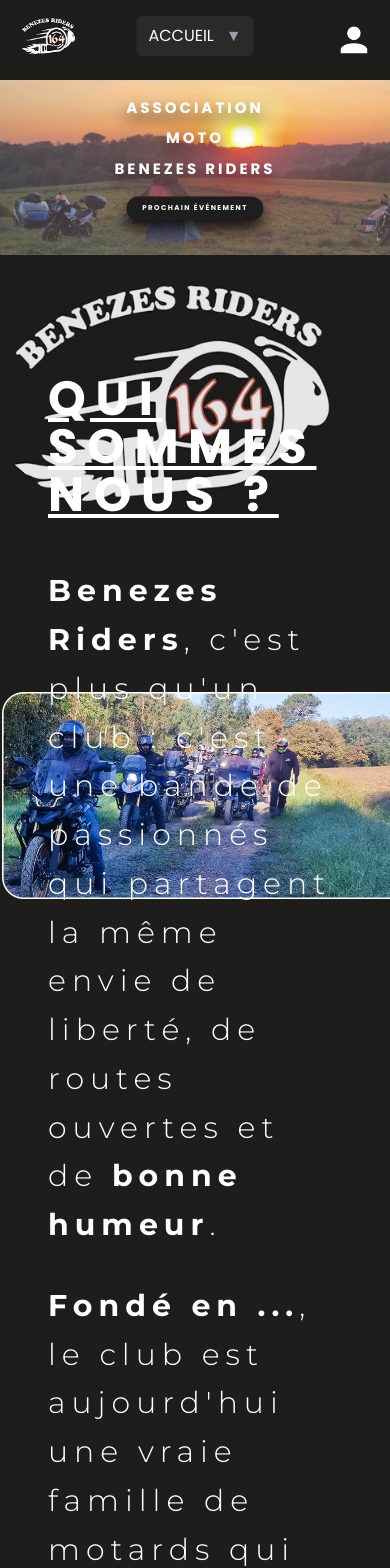
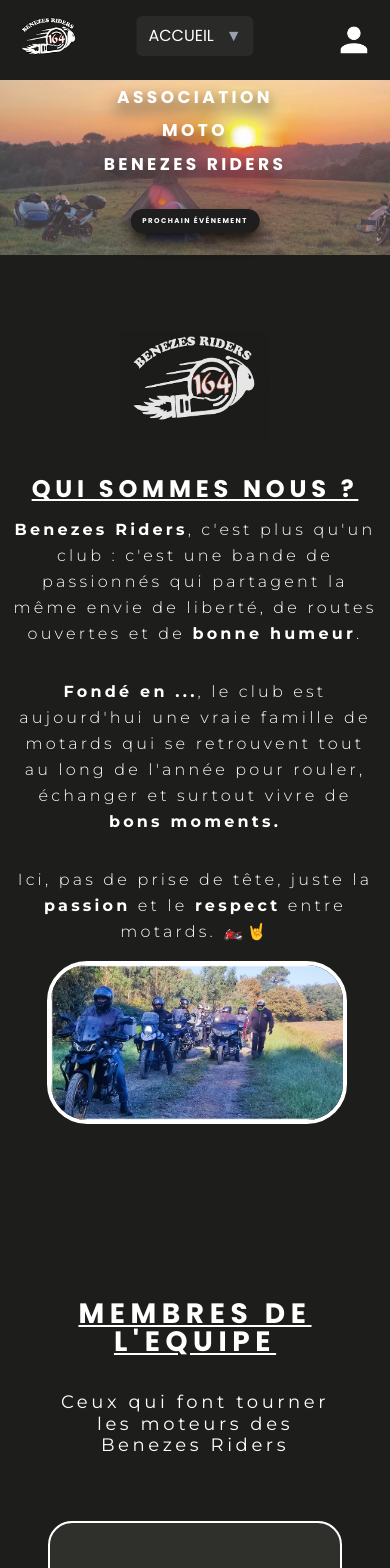
Before and after one commit to ewenlarrieu/Benezes-Riders, a React (Vite) app in the folder client/: page /home in a window 390 px wide. Shown: the top 1568 px of the page. Built offline with nearby package versions, Linux system fonts and the light colour scheme.

Commit message:
About section responsive et ajout de la section membre de l equipe

```diff
--- a/client/src/Home.jsx
+++ b/client/src/Home.jsx
@@ -38,16 +38,10 @@
 
         {/* About Section */}
         <section className="about-section relative mt-10 bg-[#1D1D1B] min-h-[700px] py-20 px-12">
-          {/* Logo */}
           <img
             src="/img/Logo-2.png"
             alt="logo"
             className="absolute right-5 -top-20 w-[400px] h-[400px] object-contain opacity-90 z-10"
-          />
-          <img
-            src="/img/image-about.png"
-            alt="image about section"
-            className="absolute right-0 top-[250px] w-[650px] h-[500px] object-contain z-10 translate-x-0.5"
           />
 
           {/* Contenu textuel */}
@@ -78,6 +72,87 @@
               </p>
             </div>
           </div>
+          <img
+            src="/img/image-3.png"
+            alt="image about section"
+            className="about-image absolute right-0 top-[250px] w-[650px] h-[500px] object-contain z-10 translate-x-0.5"
+          />
+        </section>
+        <section className='Equipe mt-20 px-12 py-20'>
+          <h2 className='tracking-custom font-bold text-5xl text-center underline text-white mb-6'>MEMBRES DE L'EQUIPE</h2>
+          <p className='tracking-custom text-3xl text-center mt-9 text-white mb-16' style={{ fontFamily: 'Montserrat, sans-serif' }}>
+            Ceux qui font tourner les moteurs des Benezes Riders
+          </p>
+
+          {/* Conteneur principal avec bordure blanche, fond et bordures arrondies */}
+          <div className='border-2 border-white bg-[#2F2F2C] rounded-3xl p-16 max-w-8xl mx-auto'>
+            {/* Grille des 4 cartes membres */}
+            <div className='grid grid-cols-1 md:grid-cols-2 lg:grid-cols-4 gap-10'>
+
+              {/* Carte membre 1 */}
+              <div className='flex flex-col items-center'>
+                <h3 className='text-white text-xl font-bold mb-4 tracking-custom text-center'>NOM (OU SURNOM)</h3>
+                {/* Triple bordure - bordure extérieure blanche */}
+                <div className='bg-white rounded-2xl p-1'>
+                  {/* Triple bordure - bordure du milieu (fond gris) */}
+                  <div className='bg-[#2F2F2C] rounded-2xl p-1'>
+                    {/* Triple bordure - bordure intérieure blanche */}
+                    <div className='bg-white rounded-xl p-1'>
+                      {/* Carré intérieur pour la photo */}
+                      <div className='w-52 h-52 bg-gray-600 rounded-lg flex items-center justify-center'>
+
+                      </div>
+                    </div>
+                  </div>
+                </div>
+              </div>
+
+              {/* Carte membre 2 */}
+              <div className='flex flex-col items-center'>
+                <h3 className='text-white text-xl font-bold mb-4 tracking-custom text-center'>NOM (OU SURNOM)</h3>
+                <div className='bg-white rounded-2xl p-1'>
+                  <div className='bg-[#2F2F2C] rounded-2xl p-1'>
+                    <div className='bg-white rounded-xl p-1'>
+                      <div className='w-52 h-52 bg-gray-600 rounded-lg flex items-center justify-center'>
+
+                      </div>
+                    </div>
+                  </div>
+                </div>
+              </div>
+
+              {/* Carte membre 3 */}
+              <div className='flex flex-col items-center'>
+                <h3 className='text-white text-xl font-bold mb-4 tracking-custom text-center'>NOM (OU SURNOM)</h3>
+                <div className='bg-white rounded-2xl p-1'>
+                  <div className='bg-[#2F2F2C] rounded-2xl p-1'>
+                    <div className='bg-white rounded-xl p-1'>
+                      <div className='w-52 h-52 bg-gray-600 rounded-lg flex items-center justify-center'>
+
+                      </div>
+                    </div>
+                  </div>
+                </div>
+              </div>
+
+              {/* Carte membre 4 */}
+              <div className='flex flex-col items-center'>
+                <h3 className='text-white text-xl font-bold mb-4 tracking-custom text-center'>NOM (OU SURNOM)</h3>
+                <div className='bg-white rounded-2xl p-1'>
+                  <div className='bg-[#2F2F2C] rounded-2xl p-1'>
+                    <div className='bg-white rounded-xl p-1'>
+                      <div className='w-52 h-52 bg-gray-600 rounded-lg flex items-center justify-center'>
+
+                      </div>
+                    </div>
+                  </div>
+                </div>
+              </div>
+
+
+
+            </div>
+          </div>
         </section>
       </main>
     </div>
--- a/client/src/styles/responsive.css
+++ b/client/src/styles/responsive.css
@@ -1,99 +1,333 @@
-/* Écrans moyens/laptops (1200px - 1439px) */
-@media (max-width: 1439px) and (min-width: 1200px) {
-    .hero-section h1 {
-        font-size: 70px;
-    }
+/* ===== RESPONSIVE HERO SECTION ===== */
 
-    .hero-section button {
-        font-size: 18px;
-        padding: 1rem 2.5rem;
-    }
-}
-
-/* Petits laptops (1024px - 1199px) */
-@media (max-width: 1199px) and (min-width: 1024px) {
+/* Très grands écrans (1440px et plus) */
+@media (min-width: 1440px) {
     .hero-section h1 {
         font-size: 50px;
     }
 
     .hero-section button {
-        font-size: 17px;
-        padding: 0.95rem 2.3rem;
+        font-size: 14px;
+        padding: 0.8rem 1.8rem;
+    }
+}
+
+/* Grands écrans/laptops (1200px - 1439px) */
+@media (max-width: 1439px) and (min-width: 1200px) {
+    .hero-section h1 {
+        font-size: 46px;
+    }
+
+    .hero-section button {
+        font-size: 13px;
+        padding: 0.75rem 1.6rem;
+    }
+}
+
+/* Laptops moyens (1024px - 1199px) */
+@media (max-width: 1199px) and (min-width: 1024px) {
+    .hero-section h1 {
+        font-size: 40px;
+    }
+
+    .hero-section button {
+        font-size: 12px;
+        padding: 0.7rem 1.4rem;
     }
 }
 
 /* Tablettes en paysage (768px - 1023px) */
 @media (max-width: 1023px) and (min-width: 768px) {
     .hero-section h1 {
-        font-size: 48px;
+        font-size: 32px;
     }
 
     .hero-section button {
-        font-size: 16px;
-        padding: 0.9rem 2rem;
+        font-size: 10px;
+        padding: 0.6rem 1.2rem;
     }
 }
 
 /* Tablettes en portrait (600px - 767px) */
-@media (max-width: 918px) and (min-width: 600px) {
-    .hero-section h1 {
-        font-size: 36px;
-    }
-
-    .hero-section button {
-        font-size: 15px;
-        padding: 0.8rem 1.8rem;
-    }
-
-    .hero-section>div {
-        gap: 1.5rem;
-    }
-}
-
-/* Grands mobiles (480px - 599px) */
-@media (max-width: 739px) and (min-width: 200px) {
+@media (max-width: 767px) and (min-width: 600px) {
     .hero-section h1 {
         font-size: 26px;
     }
 
     .hero-section button {
-        font-size: 11px;
-        padding: 0.6rem 1.3rem;
+        font-size: 9px;
+        padding: 0.5rem 1rem;
+    }
+}
+
+/* Grands mobiles (480px - 599px) */
+@media (max-width: 599px) and (min-width: 480px) {
+    .hero-section h1 {
+        font-size: 21px;
     }
 
-    .hero-section>div {
-        gap: 1.2rem;
+    .hero-section button {
+        font-size: 8px;
+        padding: 0.45rem 0.85rem;
     }
 }
 
 /* Mobiles moyens (375px - 479px) */
-@media (max-width: 558px) and (min-width: 375px) {
+@media (max-width: 479px) and (min-width: 375px) {
     .hero-section h1 {
-        font-size: 19px;
-    }
-
-    .hero-section button {
-        font-size: 8px;
-        padding: 0.6rem 1.3rem;
-    }
-
-    .hero-section>div {
-        gap: 1rem;
-    }
-}
-
-
-@media (max-width: 409px) {
-    .hero-section h1 {
-        font-size: 15px;
+        font-size: 17px;
     }
 
     .hero-section button {
         font-size: 7px;
-        padding: 0.4rem 1rem;
+        padding: 0.4rem 0.75rem;
+    }
+}
+
+/* Petits mobiles (320px - 374px) */
+@media (max-width: 374px) and (min-width: 320px) {
+    .hero-section h1 {
+        font-size: 14px;
     }
 
-    .hero-section>div {
+    .hero-section button {
+        font-size: 6px;
+        padding: 0.35rem 0.65rem;
+    }
+}
+
+/* Très petits écrans (moins de 320px) */
+@media (max-width: 319px) {
+    .hero-section h1 {
+        font-size: 12px;
+    }
+
+    .hero-section button {
+        font-size: 5px;
+        padding: 0.3rem 0.55rem;
+    }
+}
+
+/* ===== RESPONSIVE ABOUT SECTION ===== */
+
+/* Tablettes et petits écrans (max-width: 1024px) */
+@media (max-width: 1400px) {
+    .about-section {
+        display: flex;
+        flex-direction: column;
+        align-items: center;
+        text-align: center;
+        padding: 2rem 1.5rem;
+        min-height: auto;
+    }
+
+    /* Logo au-dessus du texte, centré */
+    .about-section img[alt="logo"] {
+        position: relative;
+        right: auto;
+        top: auto;
+        width: 250px;
+        height: 250px;
+        margin: 0 auto 2rem;
+    }
+
+    /* Contenu textuel centré */
+    .about-section>div {
+        position: relative;
+        max-width: 100%;
+        text-align: center;
+        margin: 0 auto;
+    }
+
+    .about-section h2 {
+        font-size: 2.5rem;
+        margin-bottom: 2rem;
+    }
+
+    .about-section p {
+        font-size: 1.5rem;
+    }
+
+    /* Image about en dessous du texte, centrée */
+    .about-section img[alt="image about section"] {
+        position: relative;
+        right: auto;
+        top: auto;
+        width: 80%;
+        max-width: 500px;
+        height: auto;
+        margin: 2rem auto 0;
+        transform: none;
+        /* Bordures arrondies partout en responsive */
+        border-radius: 40px !important;
+        /* Bordure blanche partout autour de l'image */
+        border: 4px solid white !important;
+    }
+}
+
+/* Mobiles (max-width: 768px) */
+@media (max-width: 768px) {
+    .about-section {
+        padding: 1.5rem 1rem;
+    }
+
+    .about-section img[alt="logo"] {
+        width: 200px;
+        height: 200px;
+        margin-bottom: 1.5rem;
+    }
+
+    .about-section h2 {
+        font-size: 2rem;
+        margin-bottom: 1.5rem;
+    }
+
+    .about-section p {
+        font-size: 1.25rem;
+    }
+
+    .about-section img[alt="image about section"] {
+        width: 90%;
+        max-width: 400px;
+        margin-top: 1.5rem;
+    }
+}
+
+/* Petits mobiles (max-width: 480px) */
+@media (max-width: 480px) {
+    .about-section {
+        padding: 1rem 0.75rem;
+    }
+
+    .about-section img[alt="logo"] {
+        width: 150px;
+        height: 150px;
+        margin-bottom: 1rem;
+    }
+
+    .about-section h2 {
+        font-size: 1.5rem;
+        margin-bottom: 1rem;
+    }
+
+    .about-section p {
+        font-size: 1rem;
+    }
+
+    .about-section>div>div {
         gap: 1rem;
     }
+
+    .about-section img[alt="image about section"] {
+        width: 95%;
+        max-width: 300px;
+        margin-top: 1rem;
+    }
 }
+
+/* ===== RESPONSIVE EQUIPE SECTION ===== */
+
+/* Tablettes en paysage et moins (max-width: 1023px) */
+@media (max-width: 1023px) and (min-width: 768px) {
+    .Equipe h2 {
+        font-size: 42px;
+    }
+
+    .Equipe p {
+        font-size: 28px;
+    }
+
+    /* Carrés des membres */
+    .Equipe .flex.flex-col.items-center.gap-4 h3 {
+        font-size: 18px;
+    }
+
+    .Equipe .w-52.h-52 {
+        width: 11rem !important;
+        height: 11rem !important;
+    }
+}
+
+/* Tablettes en portrait (600px - 767px) */
+@media (max-width: 767px) and (min-width: 600px) {
+    .Equipe h2 {
+        font-size: 38px;
+    }
+
+    .Equipe p {
+        font-size: 24px;
+    }
+
+    /* Carrés des membres */
+    .Equipe .flex.flex-col.items-center.gap-4 h3 {
+        font-size: 16px;
+    }
+
+    .Equipe .w-52.h-52 {
+        width: 10rem !important;
+        height: 10rem !important;
+    }
+}
+
+/* Grands mobiles (480px - 599px) */
+@media (max-width: 599px) and (min-width: 480px) {
+    .Equipe h2 {
+        font-size: 32px;
+    }
+
+    .Equipe p {
+        font-size: 20px;
+    }
+
+    /* Carrés des membres */
+    .Equipe .flex.flex-col.items-center.gap-4 h3 {
+        font-size: 15px;
+    }
+
+    .Equipe .w-52.h-52 {
+        width: 9rem !important;
+        height: 9rem !important;
+    }
+}
+
+/* Mobiles moyens (375px - 479px) */
+@media (max-width: 479px) and (min-width: 375px) {
+    .Equipe h2 {
+        font-size: 28px;
+    }
+
+    .Equipe p {
+        font-size: 18px;
+    }
+
+    /* Carrés des membres */
+    .Equipe .flex.flex-col.items-center.gap-4 h3 {
+        font-size: 14px;
+    }
+
+    .Equipe .w-52.h-52 {
+        width: 8rem !important;
+        height: 8rem !important;
+    }
+}
+
+/* Petits mobiles (moins de 375px) */
+@media (max-width: 374px) {
+    .Equipe h2 {
+        font-size: 24px;
+    }
+
+    .Equipe p {
+        font-size: 16px;
+    }
+
+    /* Carrés des membres */
+    .Equipe .flex.flex-col.items-center.gap-4 h3 {
+        font-size: 13px;
+    }
+
+    .Equipe .w-52.h-52 {
+        width: 7rem !important;
+        height: 7rem !important;
+    }
+}
```
Also changed, not shown: client/img/image-3.png (renamed from client/img/image-about.png), client/img/imageAbout.png (added).
